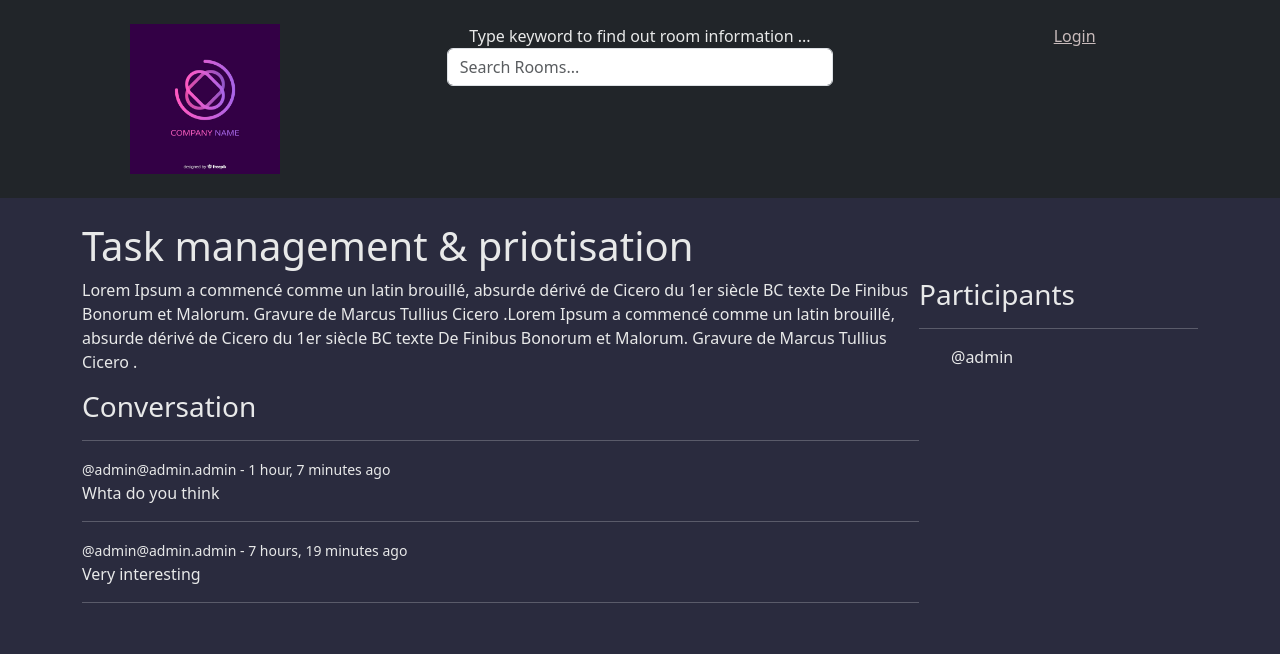
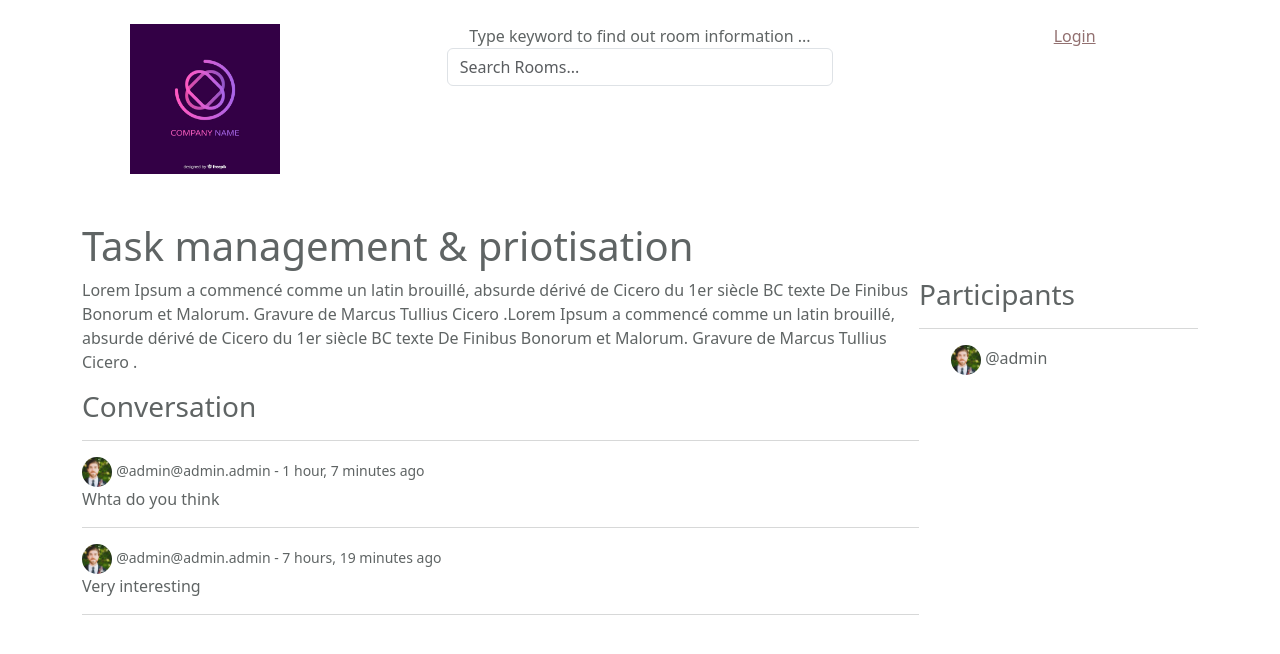
Before and after one commit to lalainafr/Django-laxDiscord, a Django app: page /room/2/ in a window 1280 px wide. Shown: the top 654 px of the page. Run offline with Django 5.2, Linux system fonts and the light colour scheme; data comes from the database, SQL or seed files in the repository; both versions use the stored data as it was after the commit.

Commit message:
fix updateUser form

```diff
--- a/base/forms.py
+++ b/base/forms.py
@@ -1,6 +1,6 @@
 from django.forms import ModelForm
 from .models import Room, User
-
+from django.contrib.auth.forms import UserCreationForm
 
 # create MODELFORM for ROOM
 class RoomForm(ModelForm):
@@ -16,4 +16,4 @@ class RoomForm(ModelForm):
 class UserForm(ModelForm):
     class Meta:
         model = User
-        fields = ['username', 'email']
+        fields = ['name', 'username', 'email', 'password', 'bio', 'avatar']
--- a/base/views.py
+++ b/base/views.py
@@ -7,7 +7,10 @@
 from .forms import RoomForm, UserForm
 from django.contrib.auth.decorators import login_required # restreoindre accès
 from django.http import HttpResponse
-from django.contrib.auth.forms import UserCreationForm
+
+# default user creaation form
+# on le mets dans form directement
+# from django.contrib.auth.forms import UserCreationForm #
 
 # Create your views here.
 
@@ -305,7 +308,8 @@
     # process form
     if request.method =='POST':
         # specifier le Room to be processed
-        form = UserForm(request.POST, instance=user)
+        form = UserForm(request.POST, request.FILES, instance=user)
+        # envoyer dans le formulare aussi le FILE
         if form.is_valid():
             form.save()
             return redirect('user-profile', pk= user.id )
--- a/static/styles/main.css
+++ b/static/styles/main.css
@@ -2,12 +2,11 @@
 
 
 body{
-    background-color: rgb(42, 43, 62);
-    color: rgb(232, 233, 233);
+    color: rgb(95, 100, 100);
 }
 
 a{
-    color: rgb(200, 187, 187);
+    color: rgb(146, 112, 112);
 }
 
 img{
@@ -16,5 +15,5 @@ img{
 }
 
 .page-header{
-    background-color: rgb(23, 24, 35);
+    background-color: rgb(75, 75, 85);
 }
--- a/templates/partials/navbar.html
+++ b/templates/partials/navbar.html
@@ -1,6 +1,6 @@
 {% load static %}
 
-<div class="row text-center bg-dark pb-4 mb-4">
+<div class="row text-center bg-muted pb-4 mb-4">
   <div class="col-md-4 mt-4">
     <a href="/">
       <img src="{% static 'images/logo.jpg' %}" alt="" />
--- a/templates/room.html
+++ b/templates/room.html
@@ -1,36 +1,39 @@
-
-{% extends 'partials/main.html' %}
-
-{% block content%}
+{% extends 'partials/main.html' %} {% block content%}
 
 <style>
-    .room-container{
+  .room-container {
     display: grid;
     grid-template-columns: 3fr 1fr;
   }
 
+  .avatar {
+    border-radius: 50%;
+    width: 30px;
+    height: 30px;
+  }
 </style>
 <h1>{{room.name}}</h1>
 
 <div class="room-container">
-
   <div>
-        <p> {{room.description}}</p>
+    <p>{{room.description}}</p>
 
     <!-- Liste des commentaaires -->
     <div class="comment-wrapper">
       <h3>Conversation</h3>
-            <hr>
+      <hr />
       {% for message in room_messages %}
       <div>
         <!-- only message owner can delete hos message -->
         {% if request.user == message.user %}
         <a href="{% url 'delete-message' message.id %}">Delete</a>
         {% endif %}
-                <small>@{{message.user}} -  {{message.created|timesince}} ago </small>
+
+        <img class="avatar" src="{{message.user.avatar.url}}" alt="" />
+        <small>@{{message.user}} - {{message.created|timesince}} ago </small>
         <p>{{message.body}}</p>
       </div>
-            <hr>
+      <hr />
       {% endfor%}
     </div>
 
@@ -42,20 +45,19 @@
     <div class="comment-form">
       <form method="POST" action="">
         {% csrf_token %}
-                <input type="text" name="body" placeholder="Entrez votre message">
+        <input type="text" name="body" placeholder="Entrez votre message" />
       </form>
     </div>
     {% endif %}
-
   </div>
   <!-- Participant column -->
   <div>
     <h3>Participants</h3>
-        <hr>
+    <hr />
     {% for participant in participants%}
     <ul>
-            <p>@{{participant.username}}</p>
-
+      <img class="avatar" src="{{participant.avatar.url}}" alt="" />
+      @{{participant.username}}
     </ul>
     {% endfor %}
   </div>
```
Also changed, not shown: templates/update_user.html (+12 -6 lines), db.sqlite3, static/images/blog.jpg (added), static/images/user1_kvWLqJY.jpg (added), static/images/user2.jpg (added), static/images/user3.jpg (added). Lines whose indentation alone changed are shown as unchanged.
